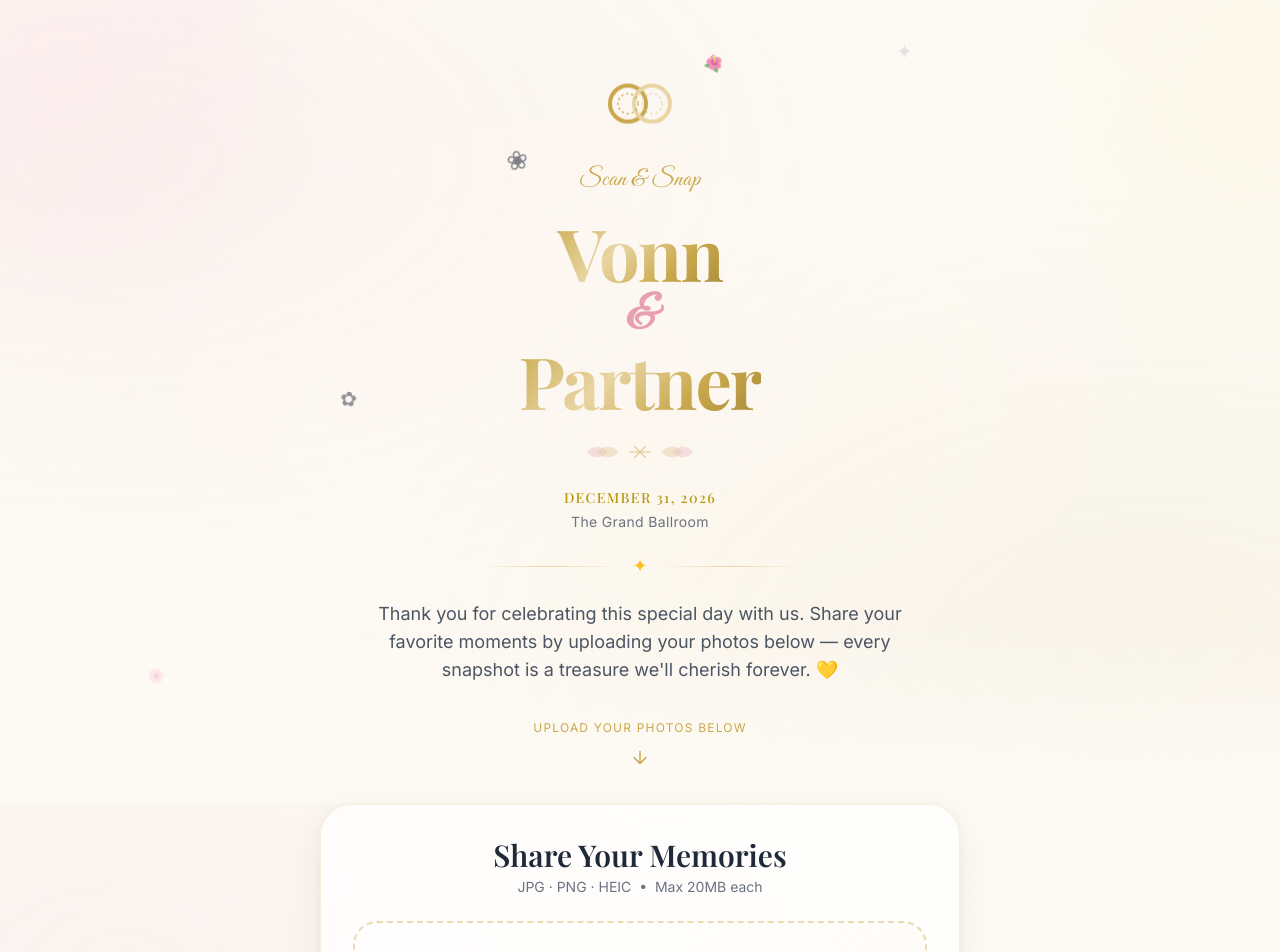
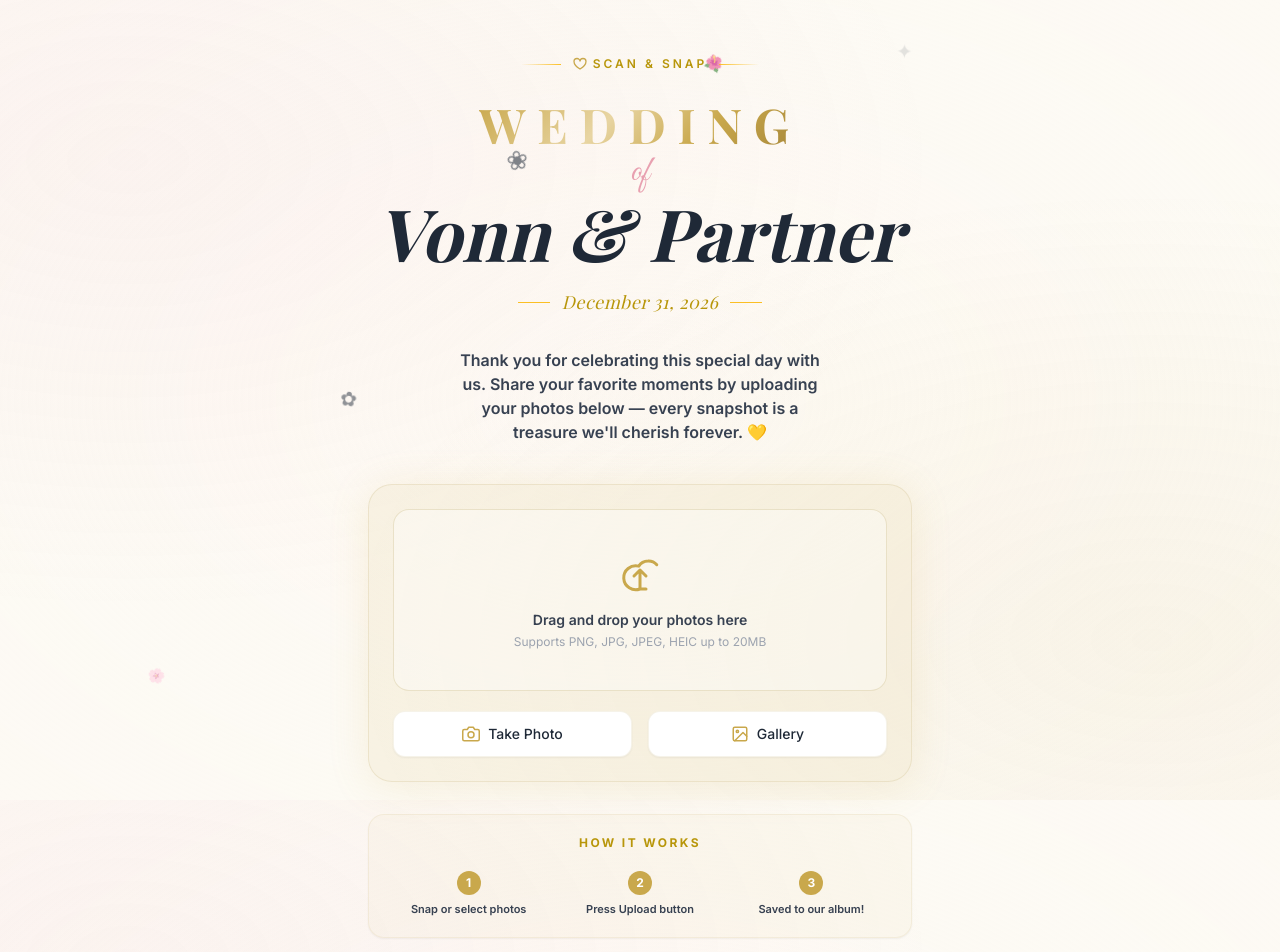
Before and after one commit to vonn012311-coder/WEDDING-SNS, a Next.js app: page / in a window 1280 px wide. Shown: the top 952 px of the page. Built offline with nearby package versions, Linux system fonts and the light colour scheme; a web font is replaced by a local one.

Commit message:
style: redesign components to match layout reference structure while preserving theme colors

```diff
--- a/components/Hero.tsx
+++ b/components/Hero.tsx
@@ -3,149 +3,101 @@
 import { motion } from "framer-motion";
 import { weddingConfig } from "@/config";
 
-// Decorative SVG elements
-const RingIcon = () => (
-  <svg viewBox="0 0 80 80" fill="none" xmlns="http://www.w3.org/2000/svg" className="w-full h-full">
-    <circle cx="28" cy="40" r="18" stroke="#C9A84C" strokeWidth="4" fill="none" />
-    <circle cx="52" cy="40" r="18" stroke="#E8D5A3" strokeWidth="4" fill="none" />
-    <circle cx="28" cy="40" r="10" stroke="#C9A84C" strokeWidth="1.5" fill="none" strokeDasharray="2 3" />
-    <circle cx="52" cy="40" r="10" stroke="#E8D5A3" strokeWidth="1.5" fill="none" strokeDasharray="2 3" />
-  </svg>
-);
-
-const FloralDecoration = () => (
-  <svg viewBox="0 0 120 30" fill="none" xmlns="http://www.w3.org/2000/svg" className="w-32 h-8 opacity-60">
-    <path d="M10 15 Q20 5 30 15 Q20 25 10 15Z" fill="#E8A0B0" opacity="0.5" />
-    <path d="M20 15 Q30 5 40 15 Q30 25 20 15Z" fill="#C9A84C" opacity="0.4" />
-    <path d="M60 15 L55 10 M60 15 L65 10 M60 15 L55 20 M60 15 L65 20 M60 15 L50 15 M60 15 L70 15" stroke="#C9A84C" strokeWidth="1" strokeLinecap="round" />
-    <path d="M80 15 Q90 5 100 15 Q90 25 80 15Z" fill="#C9A84C" opacity="0.4" />
-    <path d="M90 15 Q100 5 110 15 Q100 25 90 15Z" fill="#E8A0B0" opacity="0.5" />
-  </svg>
-);
-
 const containerVariants = {
   hidden: { opacity: 0 },
   visible: {
     opacity: 1,
-    transition: {
-      staggerChildren: 0.15,
-      delayChildren: 0.1,
-    },
+    transition: { staggerChildren: 0.12, delayChildren: 0.05 },
   },
 };
 
 const itemVariants = {
-  hidden: { opacity: 0, y: 30 },
+  hidden: { opacity: 0, y: 24 },
   visible: {
     opacity: 1,
     y: 0,
-    transition: { duration: 0.7, ease: [0.25, 0.46, 0.45, 0.94] },
-  },
-};
-
-const ringVariants = {
-  hidden: { opacity: 0, scale: 0.6, rotate: -20 },
-  visible: {
-    opacity: 1,
-    scale: 1,
-    rotate: 0,
-    transition: { duration: 0.8, ease: "easeOut" },
+    transition: { duration: 0.65, ease: [0.25, 0.46, 0.45, 0.94] },
   },
 };
 
 export default function Hero() {
-  const { coupleName, weddingDate, venue, welcomeMessage } = weddingConfig;
+  const { coupleName, weddingDate, welcomeMessage } = weddingConfig;
   const [name1, name2] = coupleName.split(" & ");
 
   return (
-    <header className="relative overflow-hidden">
-      {/* Background gradient blobs */}
-      <div className="absolute inset-0 overflow-hidden pointer-events-none">
-        <div className="absolute -top-32 -left-32 w-96 h-96 rounded-full bg-blush-100 opacity-30 blur-3xl" />
-        <div className="absolute -top-16 -right-32 w-80 h-80 rounded-full bg-gold-100 opacity-20 blur-3xl" />
-        <div className="absolute bottom-0 left-1/2 -translate-x-1/2 w-full h-48 bg-gradient-to-t from-cream-50 to-transparent" />
-      </div>
-
-      <div className="relative max-w-4xl mx-auto px-4 pt-16 pb-10 text-center">
+    <header className="relative pt-14 pb-10 px-5 text-center">
       <motion.div
         variants={containerVariants}
         initial="hidden"
         animate="visible"
-          className="flex flex-col items-center gap-5"
+        className="flex flex-col items-center"
       >
-          {/* Rings Icon */}
+        {/* ── "SCAN & SNAP" pill with heart ── */}
         <motion.div
-            variants={ringVariants}
-            className="w-20 h-20 animate-float"
-            aria-hidden="true"
+          variants={itemVariants}
+          className="flex items-center gap-3 mb-7"
         >
-            <RingIcon />
+          <span className="flex-1 h-px w-10 bg-gradient-to-r from-transparent to-gold-400" />
+          <div className="flex items-center gap-1.5">
+            <svg width="14" height="14" viewBox="0 0 14 14" fill="none">
+              <path
+                d="M7 12S1 8.5 1 4.5a3 3 0 016 0 3 3 0 016 0C13 8.5 7 12 7 12Z"
+                stroke="#C9A84C"
+                strokeWidth="1.3"
+                fill="none"
+              />
+            </svg>
+            <span className="font-inter text-xs font-semibold tracking-[0.25em] uppercase text-gold-600">
+              Scan &amp; Snap
+            </span>
+          </div>
+          <span className="flex-1 h-px w-10 bg-gradient-to-l from-transparent to-gold-400" />
         </motion.div>
 
-          {/* "Scan & Snap" tagline */}
+        {/* ── WEDDING ── */}
         <motion.p
           variants={itemVariants}
-            className="font-script text-2xl text-gold-500 tracking-wide"
+          className="font-serif text-4xl sm:text-5xl font-bold tracking-[0.25em] uppercase text-gold-gradient mb-1"
         >
-            Scan & Snap
+          Wedding
         </motion.p>
 
-          {/* Couple Names */}
-          <motion.div variants={itemVariants} className="flex flex-col items-center gap-1">
-            <h1 className="font-serif text-5xl sm:text-6xl md:text-7xl font-bold tracking-tight">
-              <span className="text-gold-gradient">{name1}</span>
-              <span className="block font-script text-4xl sm:text-5xl text-blush-500 my-1">&amp;</span>
-              <span className="text-gold-gradient">{name2}</span>
-            </h1>
+        {/* ── "of" script ── */}
+        <motion.p
+          variants={itemVariants}
+          className="font-script text-3xl sm:text-4xl text-blush-500 leading-tight mb-1"
+        >
+          of
+        </motion.p>
+
+        {/* ── Couple name ── */}
+        <motion.h1
+          variants={itemVariants}
+          className="font-serif text-5xl sm:text-6xl md:text-7xl font-bold italic text-gray-800 leading-tight mb-5"
+        >
+          {name1} &amp; {name2}
+        </motion.h1>
+
+        {/* ── Date with dashes ── */}
+        <motion.div
+          variants={itemVariants}
+          className="flex items-center gap-3 mb-8"
+        >
+          <span className="w-8 h-px bg-gold-400" />
+          <span className="font-serif text-base sm:text-lg text-gold-600 italic tracking-wide">
+            {weddingDate}
+          </span>
+          <span className="w-8 h-px bg-gold-400" />
         </motion.div>
 
-          {/* Floral divider */}
-          <motion.div variants={itemVariants} className="flex items-center justify-center">
-            <FloralDecoration />
-          </motion.div>
-
-          {/* Date & Venue */}
-          <motion.div variants={itemVariants} className="flex flex-col items-center gap-1">
-            <p className="font-serif text-lg text-gold-600 font-medium tracking-widest uppercase text-sm">
-              {weddingDate}
-            </p>
-            {venue && (
-              <p className="font-inter text-sm text-gray-500 tracking-wide">{venue}</p>
-            )}
-          </motion.div>
-
-          {/* Ornament divider */}
-          <motion.div variants={itemVariants} className="ornament-divider w-full max-w-xs">
-            <span className="text-gold-400 text-lg">✦</span>
-          </motion.div>
-
-          {/* Welcome message */}
+        {/* ── Welcome message ── */}
         <motion.p
           variants={itemVariants}
-            className="font-inter text-gray-600 text-base sm:text-lg leading-relaxed max-w-xl"
+          className="font-inter text-gray-700 font-semibold text-sm sm:text-base leading-relaxed max-w-sm"
         >
           {welcomeMessage}
         </motion.p>
-
-          {/* Scroll cue */}
-          <motion.div
-            variants={itemVariants}
-            className="mt-4 flex flex-col items-center gap-2 text-gold-400"
-          >
-            <span className="font-inter text-xs uppercase tracking-widest text-gold-500">
-              Upload your photos below
-            </span>
-            <motion.div
-              animate={{ y: [0, 6, 0] }}
-              transition={{ repeat: Infinity, duration: 1.5, ease: "easeInOut" }}
-            >
-              <svg width="20" height="20" viewBox="0 0 20 20" fill="none">
-                <path d="M10 4v12M4 10l6 6 6-6" stroke="#C9A84C" strokeWidth="1.5" strokeLinecap="round" strokeLinejoin="round" />
-              </svg>
       </motion.div>
-          </motion.div>
-        </motion.div>
-      </div>
     </header>
   );
 }
--- a/components/UploadZone.tsx
+++ b/components/UploadZone.tsx
@@ -30,7 +30,14 @@ function formatSize(bytes: number) {
 const ALLOWED_TYPES = weddingConfig.allowedMimeTypes;
 const MAX_BYTES = weddingConfig.maxUploadSizeMB * 1024 * 1024;
 
-// ── Upload Zone Component ─────────────────────────────────────
+// Cloud Upload Icon (matching the image style)
+const CloudUploadIcon = () => (
+  <svg width="48" height="48" viewBox="0 0 24 24" fill="none" stroke="#C9A84C" strokeWidth="1.5" strokeLinecap="round" strokeLinejoin="round" className="w-12 h-12">
+    <path d="M12 10v9M12 10l-3 3M12 10l3 3" />
+    <path d="M20.38 7.38A5.5 5.5 0 0 0 16 5.5a5.5 5.5 0 0 0-4.62 2.58A6 6 0 1 0 12 19.5h3" />
+  </svg>
+);
+
 export default function UploadZone() {
   const [files, setFiles] = useState<SelectedFile[]>([]);
   const [uploadState, setUploadState] = useState<UploadState>("idle");
@@ -49,7 +56,6 @@ export default function UploadZone() {
     const valid: SelectedFile[] = [];
 
     for (const file of fileArray) {
-      // Check MIME type
       const isValidType = ALLOWED_TYPES.some(
         (t) =>
           file.type === t ||
@@ -60,12 +66,10 @@ export default function UploadZone() {
         errors.push(`"${file.name}" is not a supported image format.`);
         continue;
       }
-      // Check size
       if (file.size > MAX_BYTES) {
         errors.push(`"${file.name}" exceeds the ${weddingConfig.maxUploadSizeMB}MB limit.`);
         continue;
       }
-      // Create preview (HEIC may not render in browser, use placeholder)
       const preview =
         file.type.startsWith("image/") && !file.type.includes("heic") && !file.type.includes("heif")
           ? URL.createObjectURL(file)
@@ -86,7 +90,6 @@ export default function UploadZone() {
     }
 
     setFiles((prev) => {
-      // Avoid duplicate filenames
       const existingNames = new Set(prev.map((f) => f.name));
       return [...prev, ...valid.filter((v) => !existingNames.has(v.name))];
     });
@@ -147,12 +150,10 @@ export default function UploadZone() {
         failedFiles.push(file.name);
       }
 
-      // Update progress after each file
       setProgress(Math.round(((i + 1) / total) * 100));
       setUploadedCount(i + 1);
     }
 
-    // Cleanup blob URLs
     files.forEach((f) => {
       if (f.preview.startsWith("blob:")) URL.revokeObjectURL(f.preview);
     });
@@ -160,7 +161,6 @@ export default function UploadZone() {
     if (successCount === total) {
       setUploadState("success");
     } else if (successCount > 0) {
-      // Partial success
       setUploadState("success");
       setErrorMessage(`${failedFiles.length} file(s) failed to upload: ${failedFiles.join(", ")}`);
     } else {
@@ -169,7 +169,6 @@ export default function UploadZone() {
     }
   };
 
-  // ── Reset ────────────────────────────────────────────────────
   const reset = () => {
     setFiles([]);
     setUploadState("idle");
@@ -178,7 +177,6 @@ export default function UploadZone() {
     setErrorMessage(null);
   };
 
-  // ── Render ───────────────────────────────────────────────────
   if (uploadState === "success") {
     return <SuccessScreen onUploadMore={reset} />;
   }
@@ -189,20 +187,10 @@ export default function UploadZone() {
       initial={{ opacity: 0, y: 30 }}
       animate={{ opacity: 1, y: 0 }}
       transition={{ duration: 0.7, delay: 0.3 }}
-      className="max-w-2xl mx-auto px-4 pb-20"
+      className="max-w-xl mx-auto px-4 pb-12"
     >
-      <div className="glass-card rounded-4xl p-6 sm:p-8 shadow-wedding-lg">
-        {/* ── Section Header ── */}
-        <div className="text-center mb-6">
-          <h2 className="font-serif text-2xl sm:text-3xl font-semibold text-gray-800 mb-1">
-            Share Your Memories
-          </h2>
-          <p className="font-inter text-sm text-gray-500">
-            JPG · PNG · HEIC &nbsp;•&nbsp; Max {weddingConfig.maxUploadSizeMB}MB each
-          </p>
-        </div>
-
-        {/* ── Drop Zone ── */}
+      {/* ── Main rounded card ── */}
+      <div className="bg-[#ede2c2]/35 border border-[#cfc08f]/30 rounded-3xl p-5 sm:p-6 shadow-wedding">
         <AnimatePresence>
           {uploadState === "idle" && (
             <motion.div
@@ -210,9 +198,10 @@ export default function UploadZone() {
               animate={{ opacity: 1 }}
               exit={{ opacity: 0 }}
             >
+              {/* Inner upload drop zone */}
               <div
-                className={`upload-zone rounded-3xl p-8 sm:p-12 flex flex-col items-center gap-4 cursor-pointer transition-all ${
-                  isDragOver ? "drag-over" : ""
+                className={`border border-[#cfc08f]/40 rounded-2xl p-6 sm:p-10 flex flex-col items-center justify-center gap-3 cursor-pointer transition-all ${
+                  isDragOver ? "bg-[#C9A84C]/5 border-[#C9A84C]" : "bg-white/40 hover:bg-white/60"
                 }`}
                 onDragOver={handleDragOver}
                 onDragLeave={handleDragLeave}
@@ -223,24 +212,14 @@ export default function UploadZone() {
                 aria-label="Upload photos — click or drag and drop"
                 onKeyDown={(e) => e.key === "Enter" && galleryRef.current?.click()}
               >
-                {/* Camera icon */}
-                <motion.div
-                  animate={isDragOver ? { scale: 1.15, rotate: 5 } : { scale: 1, rotate: 0 }}
-                  transition={{ duration: 0.3 }}
-                  className="w-16 h-16 rounded-2xl bg-gradient-to-br from-gold-100 to-blush-100 flex items-center justify-center shadow-card"
-                >
-                  <svg width="32" height="32" viewBox="0 0 32 32" fill="none">
-                    <path d="M22 10l-2-3H12l-2 3H5a2 2 0 00-2 2v12a2 2 0 002 2h22a2 2 0 002-2V12a2 2 0 00-2-2h-5z" stroke="#C9A84C" strokeWidth="1.8" strokeLinejoin="round" />
-                    <circle cx="16" cy="18" r="4.5" stroke="#C9A84C" strokeWidth="1.8" />
-                    <circle cx="24" cy="13" r="1" fill="#C9A84C" />
-                  </svg>
-                </motion.div>
-
-                <div className="text-center">
-                  <p className="font-serif text-gray-700 text-lg font-medium">
-                    {isDragOver ? "Drop your photos here!" : "Drag & drop photos here"}
+                <div className="text-center flex flex-col items-center">
+                  <CloudUploadIcon />
+                  <p className="font-inter text-gray-700 text-sm font-semibold mt-3">
+                    Drag and drop your photos here
                   </p>
-                  <p className="font-inter text-gray-400 text-sm mt-1">or choose an option below</p>
+                  <p className="font-inter text-gray-400 text-xs mt-1">
+                    Supports PNG, JPG, JPEG, HEIC up to {weddingConfig.maxUploadSizeMB}MB
+                  </p>
                 </div>
 
                 {/* Hidden inputs */}
@@ -264,35 +243,35 @@ export default function UploadZone() {
                 />
               </div>
 
-              {/* Action buttons */}
-              <div className="grid grid-cols-2 gap-3 mt-4">
+              {/* Action buttons (Take Photo & Gallery) */}
+              <div className="grid grid-cols-2 gap-4 mt-5">
+                <motion.button
+                  whileHover={{ scale: 1.02 }}
+                  whileTap={{ scale: 0.98 }}
+                  onClick={(e) => { e.stopPropagation(); cameraRef.current?.click(); }}
+                  id="camera-btn"
+                  className="flex items-center justify-center gap-2 py-3 px-4 rounded-xl bg-white border border-[#cfc08f]/20 text-gray-800 font-inter font-medium text-sm transition-all hover:bg-gray-50 shadow-sm"
+                >
+                  <svg width="18" height="18" viewBox="0 0 24 24" fill="none" stroke="#C9A84C" strokeWidth="2" strokeLinecap="round" strokeLinejoin="round">
+                    <path d="M23 19a2 2 0 0 1-2 2H3a2 2 0 0 1-2-2V8a2 2 0 0 1 2-2h4l2-3h6l2 3h4a2 2 0 0 1 2 2z" />
+                    <circle cx="12" cy="13" r="4" />
+                  </svg>
+                  Take Photo
+                </motion.button>
+
                 <motion.button
                   whileHover={{ scale: 1.02 }}
                   whileTap={{ scale: 0.98 }}
                   onClick={() => galleryRef.current?.click()}
                   id="gallery-btn"
-                  className="flex items-center justify-center gap-2 py-3.5 px-4 rounded-2xl bg-cream-100 border border-gold-200 text-gold-700 font-inter font-medium text-sm transition-all hover:bg-gold-50 hover:border-gold-400 hover:shadow-md"
+                  className="flex items-center justify-center gap-2 py-3 px-4 rounded-xl bg-white border border-[#cfc08f]/20 text-gray-800 font-inter font-medium text-sm transition-all hover:bg-gray-50 shadow-sm"
                 >
-                  <svg width="18" height="18" viewBox="0 0 18 18" fill="none">
-                    <rect x="2" y="2" width="14" height="14" rx="2.5" stroke="#C9A84C" strokeWidth="1.5" />
-                    <circle cx="6.5" cy="6.5" r="1.5" fill="#C9A84C" />
-                    <path d="M2 12l4-4 3 3 2-2 5 5" stroke="#C9A84C" strokeWidth="1.5" strokeLinejoin="round" />
+                  <svg width="18" height="18" viewBox="0 0 24 24" fill="none" stroke="#C9A84C" strokeWidth="2" strokeLinecap="round" strokeLinejoin="round">
+                    <rect x="3" y="3" width="18" height="18" rx="2" ry="2" />
+                    <circle cx="8.5" cy="8.5" r="1.5" />
+                    <polyline points="21 15 16 10 5 21" />
                   </svg>
                   Gallery
-                </motion.button>
-
-                <motion.button
-                  whileHover={{ scale: 1.02 }}
-                  whileTap={{ scale: 0.98 }}
-                  onClick={(e) => { e.stopPropagation(); cameraRef.current?.click(); }}
-                  id="camera-btn"
-                  className="flex items-center justify-center gap-2 py-3.5 px-4 rounded-2xl bg-cream-100 border border-blush-300 text-blush-600 font-inter font-medium text-sm transition-all hover:bg-blush-50 hover:border-blush-400 hover:shadow-md"
-                >
-                  <svg width="18" height="18" viewBox="0 0 18 18" fill="none">
-                    <path d="M13 6l-1-2H6L5 6H2a1 1 0 00-1 1v7a1 1 0 001 1h14a1 1 0 001-1V7a1 1 0 00-1-1h-3z" stroke="#E8A0B0" strokeWidth="1.5" strokeLinejoin="round" />
-                    <circle cx="9" cy="10" r="2.5" stroke="#E8A0B0" strokeWidth="1.5" />
-                  </svg>
-                  Camera
                 </motion.button>
               </div>
             </motion.div>
@@ -306,7 +285,7 @@ export default function UploadZone() {
               initial={{ opacity: 0, y: -8 }}
               animate={{ opacity: 1, y: 0 }}
               exit={{ opacity: 0, y: -8 }}
-              className="mt-4 px-4 py-3 rounded-2xl bg-red-50 border border-red-200 text-red-600 font-inter text-sm whitespace-pre-line"
+              className="mt-4 px-4 py-3 rounded-xl bg-red-50 border border-red-200 text-red-600 font-inter text-xs whitespace-pre-line"
               role="alert"
             >
               ⚠️ {errorMessage}
@@ -354,8 +333,8 @@ export default function UploadZone() {
               animate={{ opacity: 1 }}
               className="mt-4 text-center"
             >
-              <p className="text-red-500 font-inter mb-3">Something went wrong. Please try again.</p>
-              <button onClick={reset} className="btn-gold px-6 py-2.5 rounded-2xl text-sm">
+              <p className="text-red-500 font-inter text-sm mb-3">Something went wrong. Please try again.</p>
+              <button onClick={reset} className="btn-gold px-6 py-2.5 rounded-xl text-sm">
                 Try Again
               </button>
             </motion.div>
@@ -377,11 +356,12 @@ export default function UploadZone() {
                 whileTap={{ scale: 0.97 }}
                 onClick={handleUpload}
                 disabled={uploadState !== "idle"}
-                className="btn-gold w-full py-4 px-6 rounded-2xl font-inter font-semibold text-base tracking-wide shadow-wedding animate-pulse-gold flex items-center justify-center gap-3"
+                className="btn-gold w-full py-3.5 px-6 rounded-xl font-inter font-semibold text-sm tracking-wide shadow-wedding flex items-center justify-center gap-3"
               >
-                <svg width="20" height="20" viewBox="0 0 20 20" fill="none">
-                  <path d="M10 3v10M10 3l-3 3M10 3l3 3" stroke="#5C4A08" strokeWidth="1.8" strokeLinecap="round" strokeLinejoin="round" />
-                  <path d="M3 13v2a2 2 0 002 2h10a2 2 0 002-2v-2" stroke="#5C4A08" strokeWidth="1.8" strokeLinecap="round" />
+                <svg width="18" height="18" viewBox="0 0 24 24" fill="none" stroke="#5C4A08" strokeWidth="2" strokeLinecap="round" strokeLinejoin="round">
+                  <path d="M21 15v4a2 2 0 0 1-2 2H5a2 2 0 0 1-2-2v-4" />
+                  <polyline points="17 8 12 3 7 8" />
+                  <line x1="12" y1="3" x2="12" y2="15" />
                 </svg>
                 Upload {files.length} Photo{files.length !== 1 ? "s" : ""}
               </motion.button>
@@ -389,6 +369,41 @@ export default function UploadZone() {
           )}
         </AnimatePresence>
       </div>
+
+      {/* ── HOW IT WORKS Section ── */}
+      {uploadState === "idle" && (
+        <div className="mt-8 bg-[#ede2c2]/15 border border-[#cfc08f]/20 rounded-2xl p-5 shadow-sm text-center">
+          <h3 className="font-inter text-xs font-bold tracking-[0.2em] uppercase text-gold-600 mb-5">
+            HOW IT WORKS
+          </h3>
+          <div className="grid grid-cols-3 gap-3">
+            <div className="flex flex-col items-center">
+              <span className="flex items-center justify-center w-6 h-6 rounded-full bg-[#C9A84C] text-white text-xs font-bold mb-2">
+                1
+              </span>
+              <p className="font-inter text-[11px] font-semibold text-gray-700 leading-tight">
+                Snap or select photos
+              </p>
+            </div>
+            <div className="flex flex-col items-center">
+              <span className="flex items-center justify-center w-6 h-6 rounded-full bg-[#C9A84C] text-white text-xs font-bold mb-2">
+                2
+              </span>
+              <p className="font-inter text-[11px] font-semibold text-gray-700 leading-tight">
+                Press Upload button
+              </p>
+            </div>
+            <div className="flex flex-col items-center">
+              <span className="flex items-center justify-center w-6 h-6 rounded-full bg-[#C9A84C] text-white text-xs font-bold mb-2">
+                3
+              </span>
+              <p className="font-inter text-[11px] font-semibold text-gray-700 leading-tight">
+                Saved to our album!
+              </p>
+            </div>
+          </div>
+        </div>
+      )}
     </motion.section>
   );
 }
```
Also changed, not shown: 1 other file (tests, documents, lock files or other folders). Lines whose indentation alone changed are shown as unchanged.
